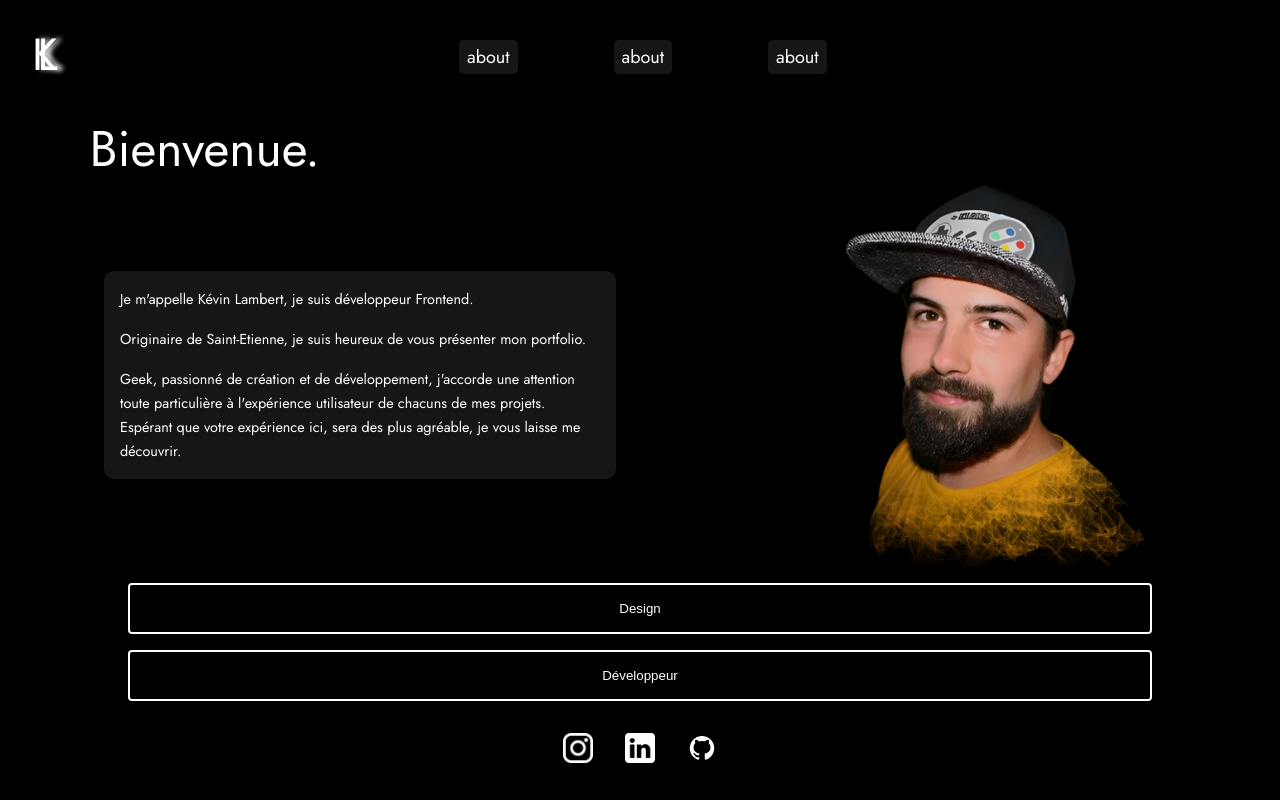
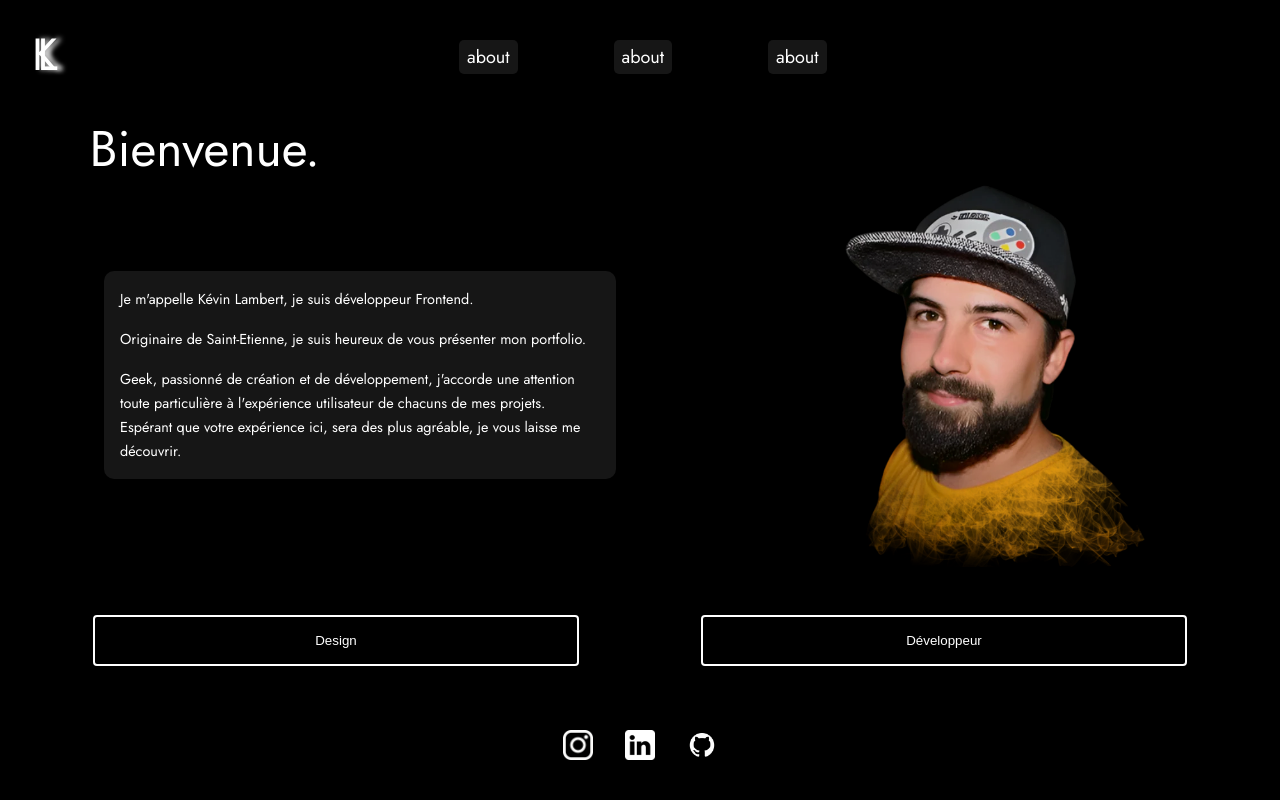
Before and after one commit to lambertkevin42/Portfolio-Ts, a React (Create React App) app: page / in a window 1280 px wide. Built offline with nearby package versions, Linux system fonts and the light colour scheme.

Commit message:
responsive 768 skillcards fixed

```diff
--- a/src/components/App/App.tsx
+++ b/src/components/App/App.tsx
@@ -3,8 +3,7 @@ import { useLocation, Location } from 'react-router-dom';
 import Footer from '../Footer/Footer';
 import Header from '../Header/Header';
 import MyCard from '../MyCard/MyCard';
-import ToggleCardDesign from '../ToggleCards/ToggleCardDesign';
-import ToggleCardDev from '../ToggleCards/ToggleCardDev';
+import SkillCards from '../SkillCards/SkillCards';
 import './app.scss';
 
 const App: React.FC = () => {
@@ -28,8 +27,7 @@ const App: React.FC = () => {
         text2="Geek, passionné de création et de développement, j'accorde une attention toute particulière à l'expérience utilisateur de chacuns de mes projets. Espérant que votre expérience ici, sera des plus agréable, je vous laisse me découvrir."
         imgAlt="kévin lambert"
       />
-      <ToggleCardDesign />
-      <ToggleCardDev />
+      <SkillCards />
       <Footer />
     </div>
   );
--- /dev/null
+++ b/src/components/SkillCards/SkillCards.tsx
@@ -0,0 +1,19 @@
+import React from 'react';
+import ToggleCardDesign from '../ToggleCards/ToggleCardDesign';
+import ToggleCardDev from '../ToggleCards/ToggleCardDev';
+import '../SkillCards/skillcard.scss';
+
+const SkillCards: React.FC = () => {
+  return (
+    <div className="skillcards">
+      <div className="skillcards-element">
+        <ToggleCardDesign />
+      </div>
+      <div className="skillcards-element">
+        <ToggleCardDev />
+      </div>
+    </div>
+  );
+};
+
+export default SkillCards;
--- /dev/null
+++ b/src/components/SkillCards/skillcard.scss
@@ -0,0 +1,21 @@
+@use 'src/styles/vars';
+
+.skillcards{
+    display: flex;
+    width: 100%;
+    flex-direction: column;
+
+}
+
+@media only screen and (min-width: 768px) {
+
+    .skillcards{
+        padding: vars.$gutter*2;
+        flex-direction: row;
+        justify-content: center ;
+
+        &-element{
+            width: 50%;
+        }
+    }
+}
--- a/src/components/Sliders/slider.scss
+++ b/src/components/Sliders/slider.scss
@@ -31,8 +31,6 @@
   .slide-content{
     display: flex;
     padding-top: 2rem ;
-    margin-left: 20px;
-    margin-right: 20px;
     color: white;
     flex-direction: column;
     justify-content: flex-end;
--- a/src/components/ToggleCards/togglecard.scss
+++ b/src/components/ToggleCards/togglecard.scss
@@ -24,3 +24,13 @@
     display: none;
 
 }
+
+@media only screen and (min-width: 768px) {
+
+    .togglecard{
+        display: flex;
+        flex-direction: column;
+
+
+    }
+}
```
